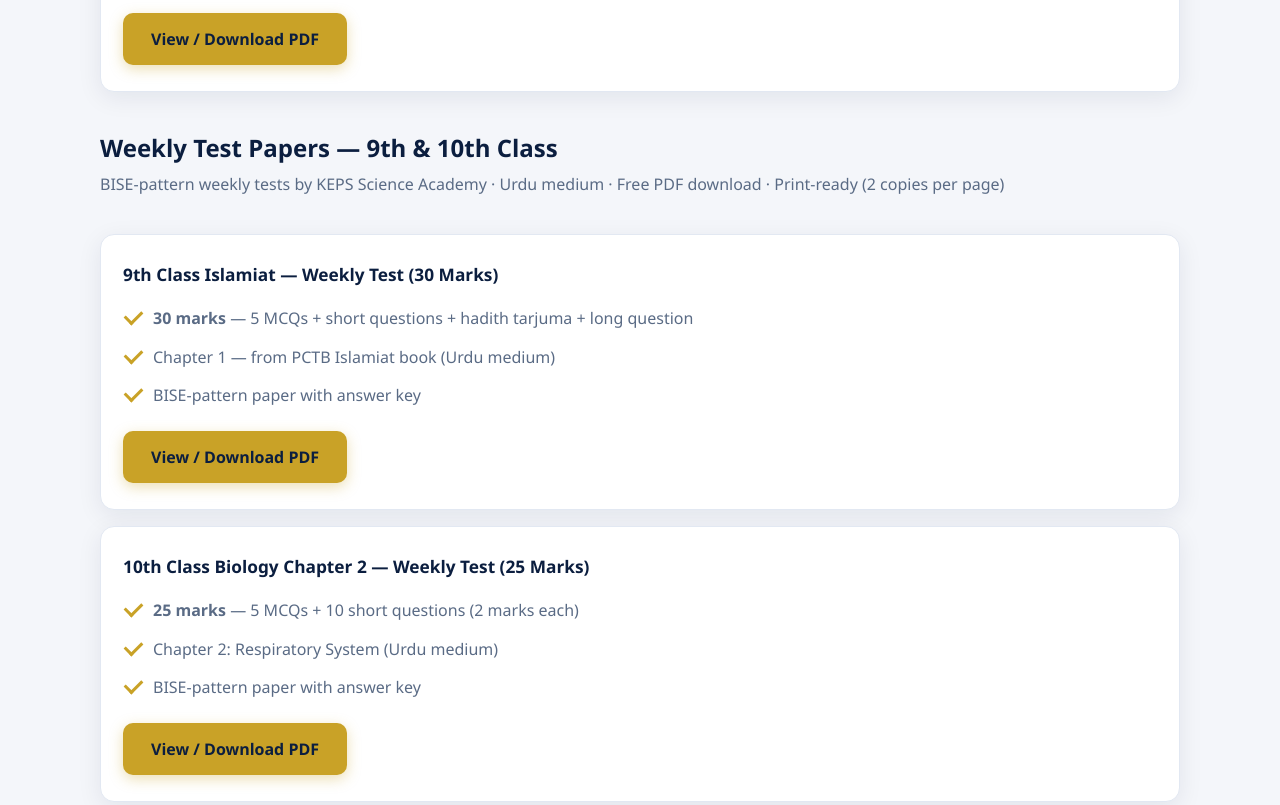
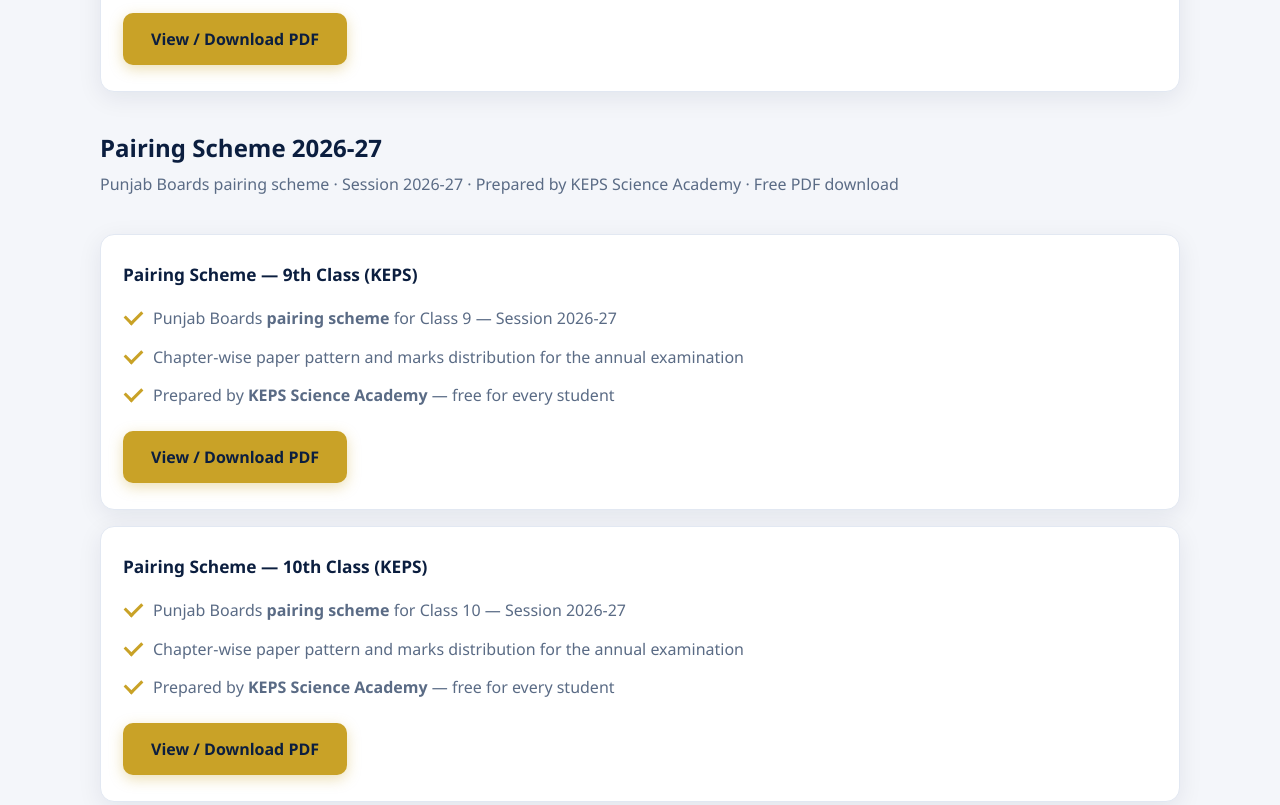
Before and after one commit to kepsacademy/kepsacademy.github.io, a plain HTML site: page notes.html in a window 1280 px wide. Shown: the part 3268-4073 px from the top of the page. Drawn offline with Linux system fonts and the light colour scheme; a web font is replaced by a local one.

Commit message:
Add Pairing Scheme 2026-27 section to notes page

```diff
--- a/notes.html
+++ b/notes.html
@@ -179,6 +179,32 @@
           <a class="btn btn-gold" href="notes/SmartSyllabus-10th-ALP-2026-27.pdf" target="_blank" rel="noopener">View / Download PDF</a>
         </div>
       </div>
+      <div class="class-block" style="margin-top:36px">
+        <h2>Pairing Scheme <span class="gold">2026-27</span></h2>
+        <p class="sub">Punjab Boards pairing scheme · Session 2026-27 · Prepared by KEPS Science Academy · Free PDF download</p>
+      </div>
+      <div class="card" style="margin-top:16px">
+        <h3 style="color:var(--navy);margin-bottom:8px">Pairing Scheme — 9th Class (KEPS)</h3>
+        <ul class="tick">
+          <li>Punjab Boards <strong>pairing scheme</strong> for Class 9 — Session 2026-27</li>
+          <li>Chapter-wise paper pattern and marks distribution for the annual examination</li>
+          <li>Prepared by <strong>KEPS Science Academy</strong> — free for every student</li>
+        </ul>
+        <div class="cta-row" style="margin-top:16px">
+          <a class="btn btn-gold" href="notes/Pairing%20Scheme%209th%20Class%20(KEPS).pdf" target="_blank" rel="noopener">View / Download PDF</a>
+        </div>
+      </div>
+      <div class="card" style="margin-top:16px">
+        <h3 style="color:var(--navy);margin-bottom:8px">Pairing Scheme — 10th Class (KEPS)</h3>
+        <ul class="tick">
+          <li>Punjab Boards <strong>pairing scheme</strong> for Class 10 — Session 2026-27</li>
+          <li>Chapter-wise paper pattern and marks distribution for the annual examination</li>
+          <li>Prepared by <strong>KEPS Science Academy</strong> — free for every student</li>
+        </ul>
+        <div class="cta-row" style="margin-top:16px">
+          <a class="btn btn-gold" href="notes/Pairing%20Scheme%2010th%20Class%20(KEPS).pdf" target="_blank" rel="noopener">View / Download PDF</a>
+        </div>
+      </div>
 <div class="class-block" style="margin-top:36px">
         <h2>Weekly <span class="gold">Test Papers</span> — 9th &amp; 10th Class</h2>
         <p class="sub">BISE-pattern weekly tests by KEPS Science Academy · Urdu medium · Free PDF download · Print-ready (2 copies per page)</p>
```
